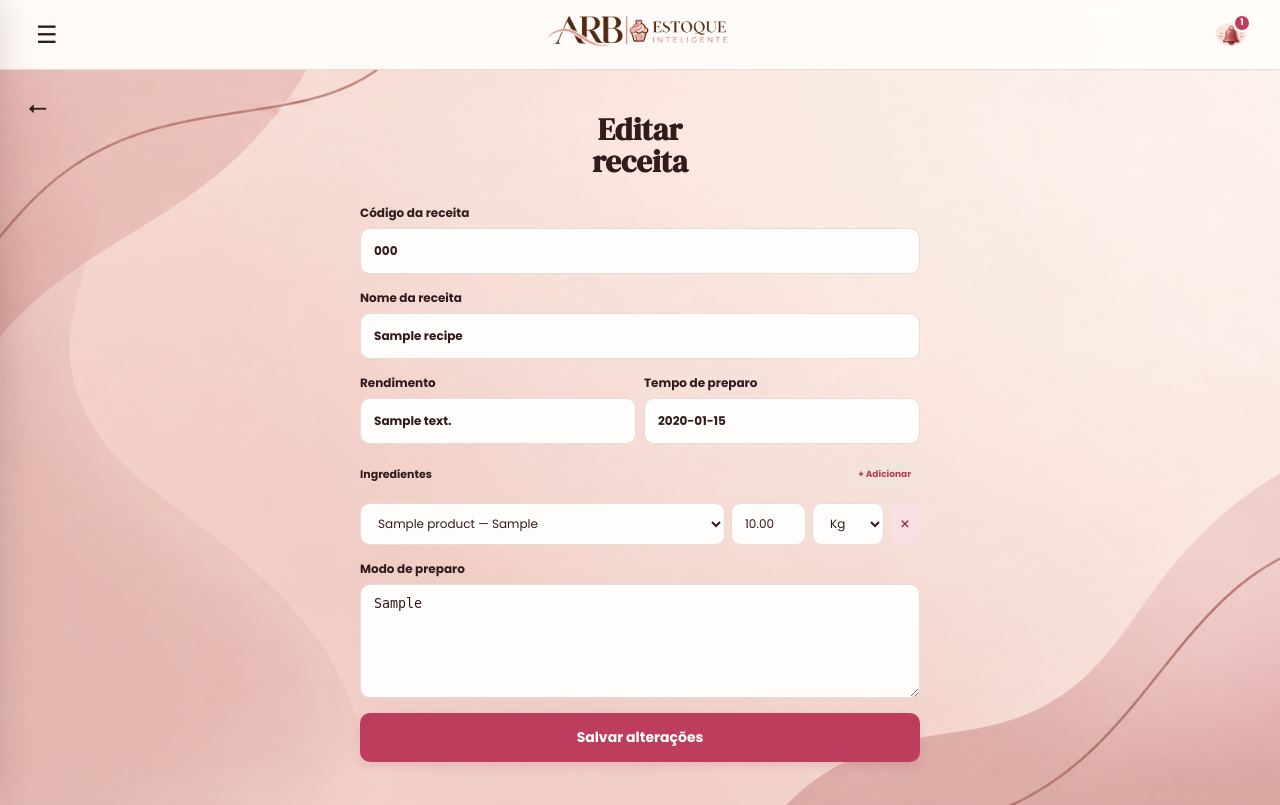
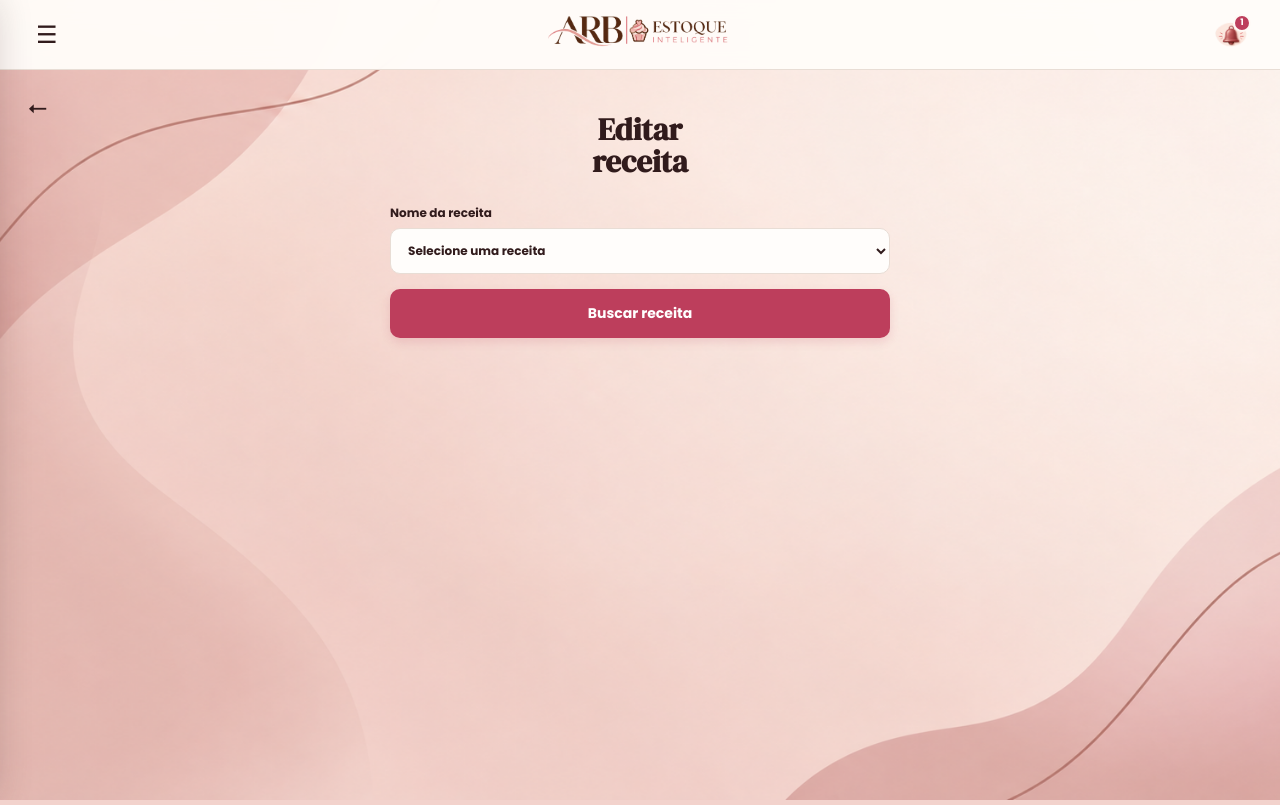
Before and after one commit to laviniavnasc/Projeto-ARB-Estoque-Inteligente-v1, a Flask app: page /recipes/edit?code=000 in a window 1280 px wide. Run offline with Flask 3, Linux system fonts and the light colour scheme; the visitor is signed in with stand-in values (Sample User, id 1); tables that the repository leaves empty hold one stand-in row (values such as "Sample post").

Commit message:
correção da tela de editar receitar

```diff
--- a/templates/recipe_edit.html
+++ b/templates/recipe_edit.html
@@ -4,11 +4,17 @@
 <section class="page form-page recipe-form-page">
   <a class="back" href="{{ url_for('home') }}">←</a><div class="page-icon arb-mark">ARB</div><h1>Editar<br>receita</h1>
   {% if recipe %}
-  <form class="product-form recipe-form" method="post">
-    <input type="hidden" name="code" value="{{ recipe.code }}"><label>Código da receita<input value="{{ recipe.code }}" disabled></label><label>Nome da receita<input name="name" value="{{ recipe.name }}" required></label>
-    <div class="recipe-two"><label>Rendimento<input name="yield_text" value="{{ recipe.yield_text or '' }}"></label><label>Tempo de preparo<input name="preparation_time" value="{{ recipe.preparation_time or '' }}"></label></div>
-    <div class="recipe-section-title"><span>Ingredientes</span><button type="button" onclick="addIngredientRow()">+ Adicionar</button></div>
-    <div id="ingredientRows" class="ingredient-rows">{% for ing in ingredients %}<div class="ingredient-row"><select name="ingredient_product[]" required><option value="">Selecione um ingrediente</option>{% for p in products %}<option value="{{ p.code }}" data-unit="{{ p.unit }}" {% if p.code == ing.product_code %}selected{% endif %}>{{ p.name }} — {{ p.brand or 'marca não informada' }}</option>{% endfor %}</select><input name="ingredient_quantity[]" type="number" step="0.01" min="0" value="{{ ing.quantity }}" required><select name="ingredient_unit[]">{% for u in ['Kg','g','L','ml','un'] %}<option value="{{ u }}" {% if u == ing.unit %}selected{% endif %}>{{ u }}</option>{% endfor %}</select><button type="button" class="remove-row" onclick="removeIngredientRow(this)">×</button></div>{% endfor %}</div>    <label>Modo de preparo<textarea name="instructions" rows="6">{{ recipe.instructions or '' }}</textarea></label><button class="primary" type="submit">Salvar alterações</button>
+  <form class="product-form" method="get">
+    <label>
+      Nome da receita
+      <select name="recipe_id" required>
+        <option value="">Selecione uma receita</option>
+        {% for item in recipes %}
+        <option value="{{ item.id }}">{{ item.name }}</option>
+        {% endfor %}
+      </select>
+    </label>
+    <button class="primary" type="submit">Buscar receita</button>
   </form>
   {% else %}
     {% if searched %}<div class="empty">Receita não encontrada.</div>{% endif %}
```
